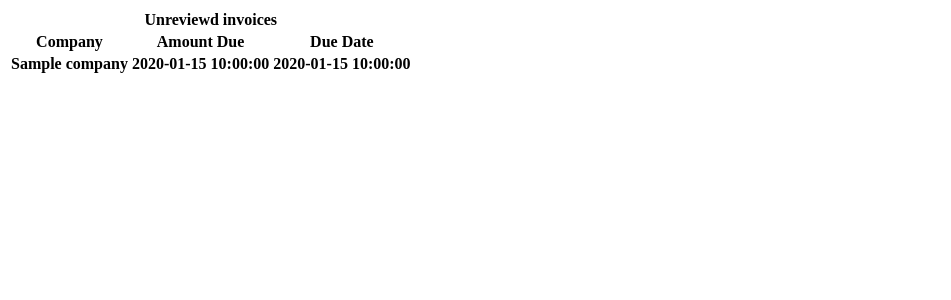
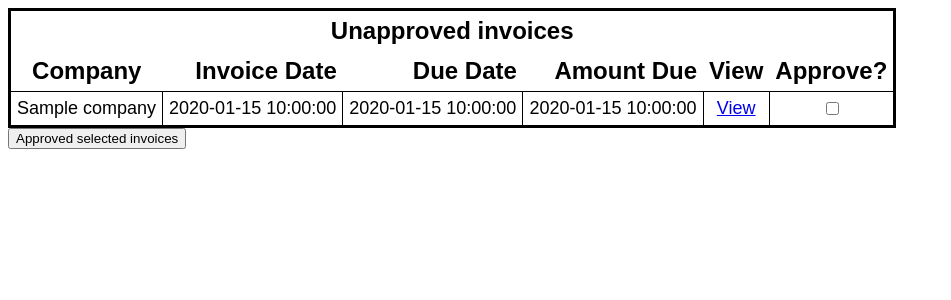
Before and after one commit to averikitsch/jobs-demo, a Flask app: template reviewer/templates/list.html in a window 1280 px wide. Shown: the top 300 px of the page, without its empty margins (0-951 px from the left). Run offline with Flask 2, Linux system fonts and the light colour scheme; the template is opened without the code that fills it: most values are stand-ins (such as "Sample title", 1, 10 or a date in 2020); lists and menus that the app fills with data are empty.

Commit message:
Full workflow ready

```diff
--- a/processor/process.py
+++ b/processor/process.py
@@ -113,5 +113,5 @@ def save_processed_document(document, blob):
         "amount_due": rounded_amount_due,
         "state": "Not Approved"
     }
-    db.collection(collection).document(company).set(data)
+    db.collection(collection).document(data["blob_name"]).set(data)
     example_db.append(data)
--- a/reviewer/main.py
+++ b/reviewer/main.py
@@ -34,12 +34,21 @@
     or other common WSGI web servers.
 """
 
-from flask import Flask, redirect, render_template, request
+from datetime import timedelta
 import os
 
+from flask import Flask, redirect, render_template, request
+
+from google import auth
 from google.cloud import firestore
 from google.cloud import storage
 
+from google.auth.transport import requests
+
+
+BUCKET_NAME  = os.environ.get("BUCKET")
+PROCESSED_PREFIX = "processed/"
+APPROVED_PREFIX = "approved/"
 
 app = Flask(__name__)
 
@@ -48,22 +57,52 @@ app = Flask(__name__)
 def show_list_to_review():
     db = firestore.Client()
     colref = db.collection("invoices")
-    query = colref.where("state", "==", "Not Processed")
+    query = colref.where("state", "==", "Not Approved")
+
     invoices = [rec.to_dict() for rec in query.stream()]
+
+    gcs = storage.Client()
+    print(f"GCS client is {gcs}")
+    bucket = gcs.get_bucket(BUCKET_NAME)
+    print(f"Bucket name {BUCKET_NAME} and bucket is {bucket}")
+
+    credentials, project_id = auth.default()
+    if credentials.token is None:
+        credentials.refresh(requests.Request())
+    for invoice in invoices:
+        full_name = f"{PROCESSED_PREFIX}{invoice['blob_name']}"
+        print(f"Blob full name is {full_name}")
+        blob = bucket.get_blob(full_name)
+        url = "None"
+        if blob is not None:
+            url = blob.generate_signed_url(
+                version="v4", expiration=timedelta(hours=1),
+                service_account_email=credentials.service_account_email,
+                access_token=credentials.token, method="get", scheme="https")
+            print(f"url is {url}")
+        invoice["url"] = url
+
+    print(invoices)
+
     return render_template("list.html", invoices=invoices), 200
 
 
-@app.route("/<invoice_id>", methods=["GET"])
-def show_invoice_to_review(invoice_id):
-    BUCKET_NAME = os.environ.get("BUCKET")
-    client = storage.Client()
+@app.route("/", methods=["POST"])
+def approve_selected_invoices():
+    db = firestore.Client()
 
-    try:
-        bucket = client.get_bucket(BUCKET_NAME)
-    except Exception as e:
-        return f"Could not open bucket: {e}", 400
+    print("Processing the POST form")
+    print(request.form)
 
-    return render_template("invoice.html"), 200
+    for blob_name in request.form.keys():
+        print(f"Form item: {blob_name}")
+        docref = db.collection("invoices").document(blob_name)
+        info = docref.get().to_dict()
+        info["state"] = "Approved"
+        docref.set(info)
+
+    print("Finished processing the POST form")
+    return redirect("/")
 
 
 @app.route("/<invoice_id>", methods=["POST"])
--- a/reviewer/requirements.txt
+++ b/reviewer/requirements.txt
@@ -1,3 +1,5 @@
 flask>=2.0.0
-google-cloud-firestore>=2.4.0
+google-auth>=2.0.0
+google-cloud-firestore>=2.0.0
 google-cloud-storage>=2.0.0
+gunicorn>=20.0.0
--- a/reviewer/templates/list.html
+++ b/reviewer/templates/list.html
@@ -1,31 +1,76 @@
 <!DOCTYPE html5>
 <html>
     <head>
+        <style>
+            .date, .number {
+                text-align: right;
+            }
 
+            .fixed {
+                text-align: center;
+            }
+
+            table {
+                table-layout: fixed;
+                border-collapse: collapse;
+                border: 3px solid black;
+            }
+            thead {
+                font-family: Arial, sans-serif;
+                font-size: 24;
+                font-weight: bold;
+                border-bottom: 1px solid black;
+            }
+
+            tbody {
+                font-family: Arial, sans-serif;
+                font-size: 18;
+                font-weight: normal;
+            }
+
+            td {
+                border-right: 1px solid black;
+                padding: 6px;
+            }
+
+            th {
+                padding: 6px;
+            }
+        </style>
     </head>
 
     <body>
+        <form method="post">
             <table>
                 <thead>
                     <tr>
-                    <th colspan="3">Unreviewd invoices</th>
+                        <th colspan="6">Unapproved invoices</th>
                     </tr>
                     <tr>
-                    <th>Company</th>
-                    <th>Amount Due</th>
-                    <th>Due Date</th>
+                        <th scope="col">Company</th>
+                        <th scope="col" class="date">Invoice Date</th>
+                        <th scope="col" class="date">Due Date</th>
+                        <th scope="col" class="number">Amount Due</th>
+                        <th scope="col" class="fixed">View</th>
+                        <th scope="col" class="fixed">Approve?</th>
                     </tr>
                 </thead>
 
                 <tbody>
                     {% for invoice in invoices %}
                     <tr>
-                    <th>{{ invoice["company"] }}</th>
-                    <th>{{ invoice["amount_due"] }}</th>
-                    <th>{{ invoice["due_date"] }}</th>
+                        <td>{{ invoice["company"] }}</td>
+                        <td class="date">{{ invoice["date"] }}</td>
+                        <td class="date">{{ invoice["due_date"] }}</td>
+                        <td class="number">{{ invoice["amount_due"] }}</td>
+                        <td class="fixed"><a href="{{ invoice['url'] }}" target="_blank">View</a></td>
+                        <td class="fixed"><input type="checkbox" name="{{ invoice['blob_name'] }}" id="{{ invoice['blob_name'] }}" /></td>
                     </tr>
                     {% endfor %}
                 </tbody>
             </table>
+
+            <input type="submit" value="Approved selected invoices" />
+        </form>
     </body>
 </html>
```
Lines whose indentation alone changed are shown as unchanged.
